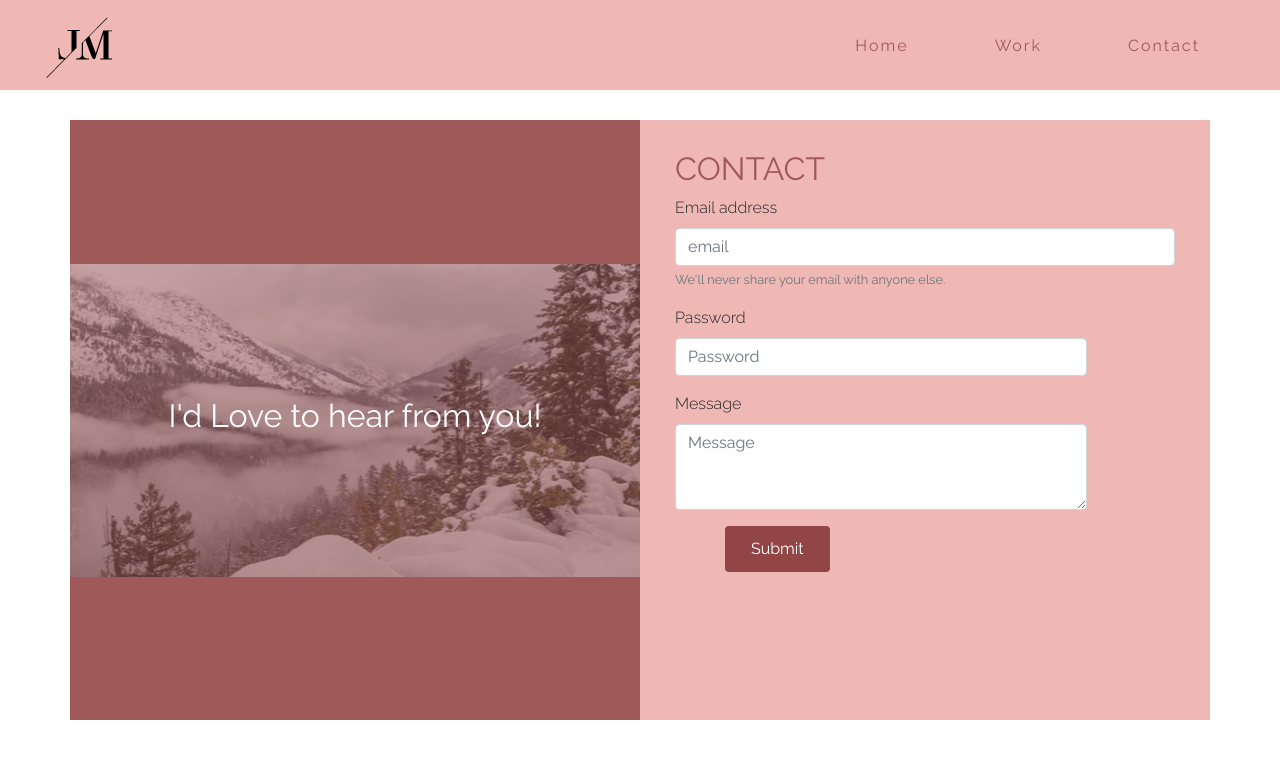
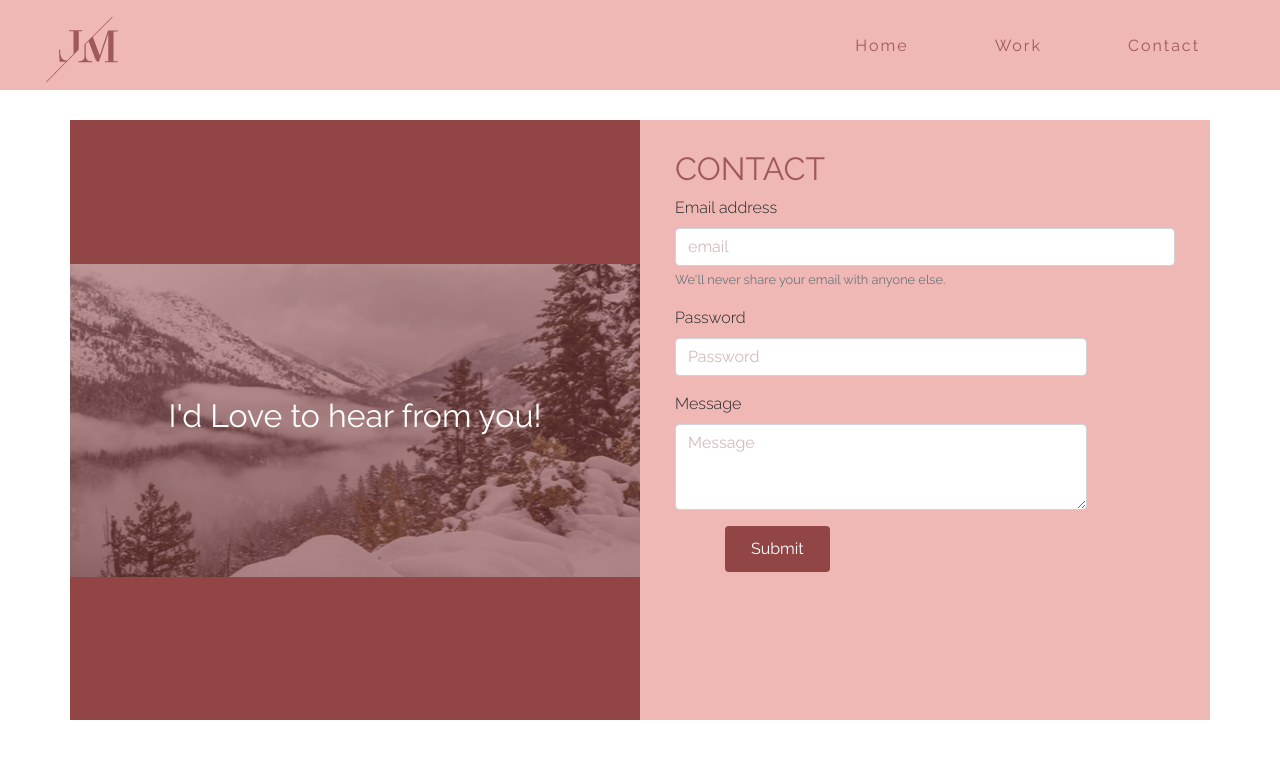
Before and after one commit to MiaMoustafa/portfolio, a website: page contact.html in a window 1280 px wide. Drawn offline with nearby package versions, Linux system fonts and the light colour scheme.

Commit message:
add new logo color and change placeholder color

```diff
--- a/contact.html
+++ b/contact.html
@@ -24,7 +24,7 @@
            <i class="fa fa-bars "></i>
         </div>
         <div class="logo">
-          <img src= "./assets/logo.png" alt="logo"/>
+          <img src= "./assets/logoPink.png" alt="logo"/>
         </div>
         <div class="menu">
            <ul>
--- a/scss/_contact.scss
+++ b/scss/_contact.scss
@@ -5,13 +5,9 @@
     padding-top: 120px;
     background-color:$primaryFont;
 
-    input ::placeholder{
-        color:#e0d3d3;
-        // font-size: 1.5em;
-      }
-
     .row > div:first-child {
-        background-color:#9F5959;
+        // background-color:#db8484;
+        background-color:$primaryColor;
 
     }
     .firstBox {
@@ -63,8 +59,16 @@
 
         }
     }
+    .form-group input::-webkit-input-placeholder { /* Chrome/Opera/Safari */
+        color: #d6baba;
+      }
+     .form-group textarea::-webkit-input-placeholder { /* Chrome/Opera/Safari */
+        color: #d6baba;
+      }
 
 }
+
+
 @media (min-width: 576px){
     .container{
         width: 100%;
--- a/scss/_navbarLight.scss
+++ b/scss/_navbarLight.scss
@@ -2,6 +2,7 @@
     width:100%;
     height:90px;
     background-color: $primaryLight;
+    z-index: 100;
     position: fixed;
 
     ul li {
```
Also changed, not shown: about.html (+1 -1 lines), work.html (+1 -1 lines), assets/logoPink.png (added), assets/work-10.jpeg (added), css/style.css.
